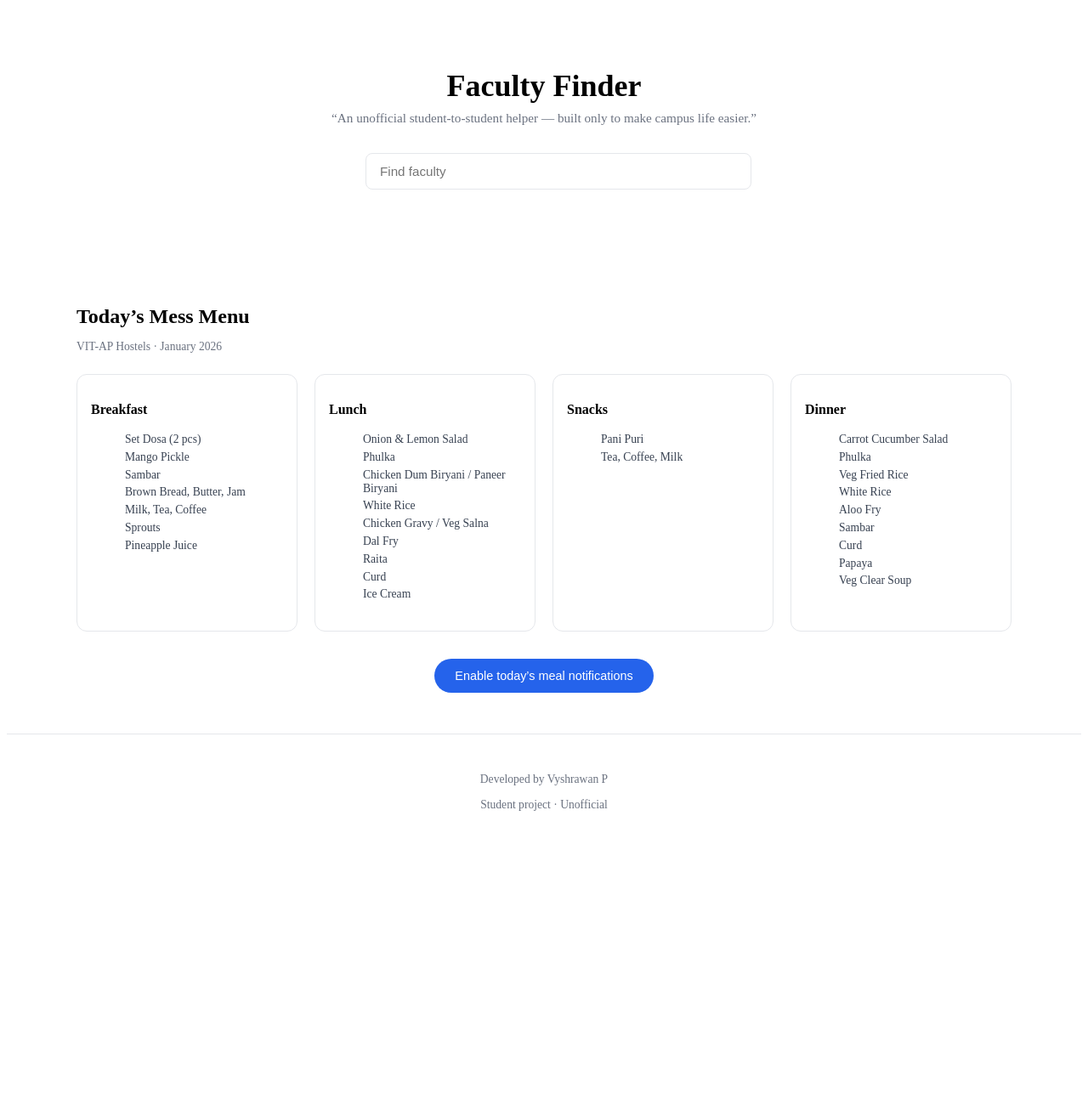
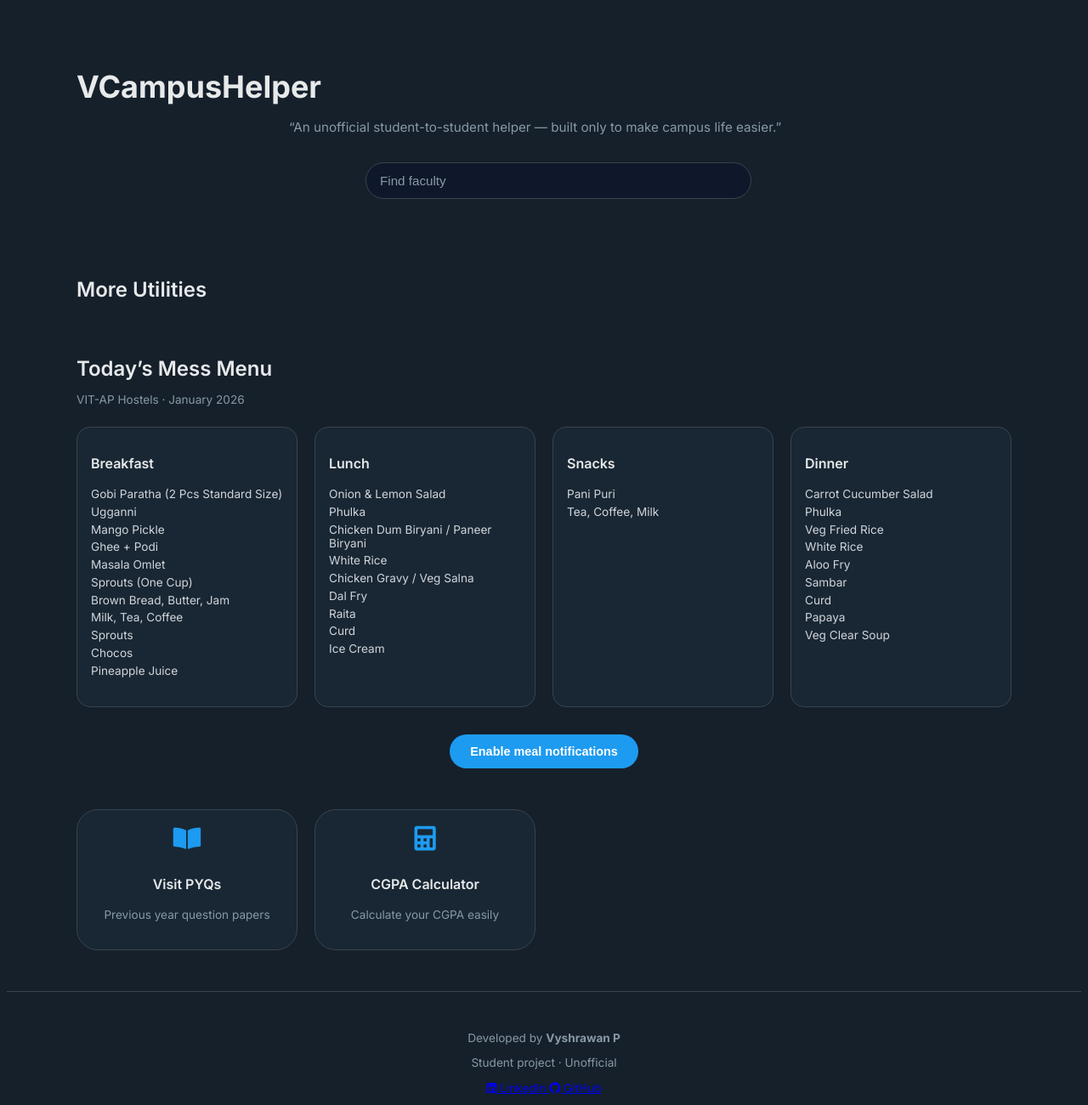
Before and after one commit to VyshrawanP/VCampusGo, a website: page public/index.html in a window 1280 px wide. Shown: the whole page at 85% size. Before the commit the page ends 1009 px from the top, so only its background shows below. Drawn offline with Linux system fonts and the light colour scheme.

Commit message:
New Funntionalities added

```diff
--- a/mess_menue.json
+++ b/mess_menue.json
@@ -60,7 +60,7 @@
     "dinner": ["Cucumber Salad", "Phulka", "Tomato Rice", "White Rice", "Dal Fry", "Curd", "Muskmelon", "Hot & Sour Soup"]
   },
   "11": {
-    "breakfast": ["Set Dosa (2 pcs)", "Mango Pickle", "Sambar", "Brown Bread, Butter, Jam", "Milk, Tea, Coffee", "Sprouts", "Pineapple Juice"],
+    "breakfast": ["Gobi Paratha (2 Pcs Standard Size) ","Ugganni", "Mango Pickle", "Ghee + Podi", "Masala Omlet","Sprouts (One Cup)","Brown Bread, Butter, Jam", "Milk, Tea, Coffee", "Sprouts","Chocos", "Pineapple Juice"],
     "lunch": ["Onion & Lemon Salad", "Phulka", "Chicken Dum Biryani / Paneer Biryani", "White Rice", "Chicken Gravy / Veg Salna", "Dal Fry", "Raita", "Curd", "Ice Cream"],
     "snacks": ["Pani Puri", "Tea, Coffee, Milk"],
     "dinner": ["Carrot Cucumber Salad", "Phulka", "Veg Fried Rice", "White Rice", "Aloo Fry", "Sambar", "Curd", "Papaya", "Veg Clear Soup"]
--- a/public/api/send-push.js
+++ b/public/api/send-push.js
@@ -1,6 +1,3 @@
-export const config = {
-  runtime: "nodejs"
-};
 import webpush from "web-push";
 import fs from "fs";
 import path from "path";
--- a/public/css/style.css
+++ b/public/css/style.css
@@ -1,3 +1,30 @@
+/* ======================
+   TWITTER DIM THEME
+====================== */
+:root {
+  --bg-main: #15202b;
+  --bg-card: #192734;
+
+  --text-main: #e7e9ea;
+  --text-muted: #8899a6;
+
+  --blue-primary: #1d9bf0;
+  --blue-secondary: #0f4e7a;
+
+  --border-primary: #38444d;
+  --border-secondary: #22303c;
+
+  --glow-blue: rgba(29, 155, 240, 0.25);
+}
+
+/* ======================
+   GLOBAL
+====================== */
+body {
+  background-color: var(--bg-main);
+  color: var(--text-main);
+  font-family: 'Inter', system-ui, -apple-system, BlinkMacSystemFont, sans-serif;
+}
 
 /* ======================
    LAYOUT
@@ -6,7 +33,8 @@
   max-width: 1100px;
   margin: 0 auto;
   padding: 3rem 1.5rem 2rem;
-  text-align: center;
+  text-align: left;
+
 }
 
 .main-content {
@@ -32,7 +60,7 @@ h2 {
 
 .subtitle {
   font-size: 0.95rem;
-  color: #6b7280;
+  color: var(--text-muted);
   max-width: 600px;
   margin: 0.5rem auto 2rem;
 }
@@ -49,27 +77,61 @@ h2 {
   width: 100%;
   padding: 0.75rem 1rem;
   font-size: 0.95rem;
-  border-radius: 8px;
-  border: 1px solid #e5e7eb;
+  border-radius: 999px;
+  border: 1px solid var(--border-primary);
+  background: #0f172a;
+  color: var(--text-main);
   outline: none;
   transition: border 0.2s ease, box-shadow 0.2s ease;
 }
 
+.title-things{
+  display: flex;
+  justify-content: flex-start;
+  align-items: left;
+  gap: 10px;
+  text-align: left;
+
+}
+
+#facultySearch::placeholder {
+  color: var(--text-muted);
+}
+
 #facultySearch:focus {
-  border-color: #2563eb;
-  box-shadow: 0 0 0 2px rgba(37, 99, 235, 0.15);
+  border-color: var(--blue-primary);
+  box-shadow: 0 0 0 2px var(--glow-blue);
 }
 
 /* ======================
-   FACULTY SECTION
+   SECTIONS
 ====================== */
 .faculty-section {
   margin-top: 2.5rem;
 }
 
+.mess-section {
+  margin: 4rem 0 3rem;
+}
+
+.mess-meta {
+  font-size: 0.85rem;
+  color: var(--text-muted);
+  margin-bottom: 1.5rem;
+}
+
+/* ======================
+   GRIDS
+====================== */
 .faculty-grid {
   display: grid;
   grid-template-columns: repeat(auto-fill, minmax(240px, 1fr));
+  gap: 1.25rem;
+}
+
+.mess-grid {
+  display: grid;
+  grid-template-columns: repeat(auto-fill, minmax(220px, 1fr));
   gap: 1.25rem;
 }
 
@@ -77,16 +139,17 @@ h2 {
    CARD BASE
 ====================== */
 .card {
-  background: #ffffff;
-  border: 1px solid #e5e7eb;
-  border-radius: 12px;
+  background: var(--bg-card);
+  border: 1px solid var(--border-primary);
+  border-radius: 16px;
   padding: 1rem;
-  transition: transform 0.15s ease, box-shadow 0.15s ease;
+  transition: transform 0.15s ease, box-shadow 0.15s ease, border-color 0.15s ease;
 }
 
 .card:hover {
-  transform: translateY(-2px);
-  box-shadow: 0 8px 24px rgba(0, 0, 0, 0.04);
+  transform: translateY(-3px);
+  border-color: var(--blue-primary);
+  box-shadow: 0 10px 30px var(--glow-blue);
 }
 
 /* ======================
@@ -102,7 +165,7 @@ h2 {
   object-fit: cover;
   border-radius: 50%;
   margin-bottom: 0.75rem;
-  border: 1px solid #e5e7eb;
+  border: 2px solid var(--border-secondary);
 }
 
 .faculty-card h3 {
@@ -112,27 +175,8 @@ h2 {
 
 .faculty-card p {
   font-size: 0.85rem;
-  color: #6b7280;
+  color: var(--text-muted);
   margin-top: 0.25rem;
-}
-
-/* ======================
-   MESS SECTION
-====================== */
-.mess-section {
-  margin: 4rem 0 3rem;
-}
-
-.mess-meta {
-  font-size: 0.85rem;
-  color: #6b7280;
-  margin-bottom: 1.5rem;
-}
-
-.mess-grid {
-  display: grid;
-  grid-template-columns: repeat(auto-fill, minmax(220px, 1fr));
-  gap: 1.25rem;
 }
 
 /* ======================
@@ -146,25 +190,49 @@ h2 {
 
 .mess-card ul {
   list-style: none;
+  padding: 0;
 }
 
 .mess-card li {
   font-size: 0.85rem;
   padding: 0.15rem 0;
-  color: #374151;
+  color: #d1d5db;
 }
 
 /* ======================
-   NOTIFICATION BUTTON
+   NEXT MEAL HIGHLIGHT
+====================== */
+.mess-card.next-meal {
+  border-color: var(--blue-primary);
+  box-shadow: 0 0 0 2px var(--glow-blue);
+  position: relative;
+}
+
+.mess-card.next-meal::before {
+  content: "NEXT MEAL";
+  position: absolute;
+  top: 10px;
+  right: 12px;
+  font-size: 0.7rem;
+  font-weight: 600;
+  letter-spacing: 0.05em;
+  color: white;
+  background: var(--blue-primary);
+  padding: 0.25rem 0.6rem;
+  border-radius: 999px;
+}
+
+/* ======================
+   BUTTON
 ====================== */
 .notify-btn {
   display: block;
   margin: 2rem auto 0;
   padding: 0.75rem 1.5rem;
   font-size: 0.9rem;
-  font-weight: 500;
-  color: #ffffff;
-  background-color: #2563eb;
+  font-weight: 600;
+  color: white;
+  background-color: var(--blue-primary);
   border: none;
   border-radius: 999px;
   cursor: pointer;
@@ -172,7 +240,7 @@ h2 {
 }
 
 .notify-btn:hover {
-  background-color: #1d4ed8;
+  background-color: #1a8cd8;
   transform: translateY(-1px);
 }
 
@@ -180,11 +248,12 @@ h2 {
    FOOTER
 ====================== */
 .footer {
+  margin-top: 3rem;
   text-align: center;
   padding: 2rem 1.5rem;
-  border-top: 1px solid #e5e7eb;
+  border-top: 1px solid var(--border-primary);
   font-size: 0.85rem;
-  color: #6b7280;
+  color: var(--text-muted);
 }
 
 .footer-sub {
@@ -192,7 +261,7 @@ h2 {
 }
 
 /* ======================
-   MOBILE TWEAKS
+   MOBILE
 ====================== */
 @media (max-width: 640px) {
   h1 {
@@ -203,14 +272,57 @@ h2 {
     font-size: 0.85rem;
   }
 }
-.mess-card.next-meal {
-  border-color: #2563eb;
-  box-shadow: 0 0 0 2px rgba(37, 99, 235, 0.15);
+
+.quick-visuals {
+  margin: 4rem 0 2rem;
 }
 
-.mess-card.next-meal h3::after {
-  content: " • Next";
-  color: #2563eb;
+.visual-grid {
+  display: grid;
+  grid-template-columns: repeat(auto-fill, minmax(220px, 1fr));
+  gap: 1.25rem;
+  margin-top: 1.25rem;
+}
+
+.visual-card {
+  background: var(--bg-card);
+  border: 1px solid var(--border-primary);
+  border-radius: 25px;
+  padding: 1.25rem;
+  text-align: center;
+  text-decoration: none;
+  color: var(--text-main);
+  transition: transform 0.15s ease, box-shadow 0.15s ease, border-color 0.15s ease;
+
+  display: flex;
+  flex-direction: column;
+  justify-content: space-between;
+}
+.cards-container > .visual-card {
+  height: 100%;
+}
+
+
+.visual-card i {
+  font-size: 1.8rem;
+  color: var(--blue-primary);
+  margin-bottom: 0.75rem;
+
+}
+
+.visual-card h3 {
+  font-size: 1rem;
+  font-weight: 600;
+  margin-bottom: 0.25rem;
+}
+
+.visual-card p {
   font-size: 0.85rem;
-  font-weight: 500;
+  color: var(--text-muted);
 }
+
+.visual-card:hover {
+  transform: translateY(-3px);
+  border-color: var(--blue-primary);
+  box-shadow: 0 10px 30px var(--glow-blue);
+}
--- a/public/data/mess_menue.json
+++ b/public/data/mess_menue.json
@@ -60,7 +60,7 @@
     "dinner": ["Cucumber Salad", "Phulka", "Tomato Rice", "White Rice", "Dal Fry", "Curd", "Muskmelon", "Hot & Sour Soup"]
   },
   "11": {
-    "breakfast": ["Set Dosa (2 pcs)", "Mango Pickle", "Sambar", "Brown Bread, Butter, Jam", "Milk, Tea, Coffee", "Sprouts", "Pineapple Juice"],
+    "breakfast": ["Gobi Paratha (2 Pcs Standard Size) ","Ugganni", "Mango Pickle", "Ghee + Podi", "Masala Omlet","Sprouts (One Cup)","Brown Bread, Butter, Jam", "Milk, Tea, Coffee", "Sprouts","Chocos", "Pineapple Juice"],
     "lunch": ["Onion & Lemon Salad", "Phulka", "Chicken Dum Biryani / Paneer Biryani", "White Rice", "Chicken Gravy / Veg Salna", "Dal Fry", "Raita", "Curd", "Ice Cream"],
     "snacks": ["Pani Puri", "Tea, Coffee, Milk"],
     "dinner": ["Carrot Cucumber Salad", "Phulka", "Veg Fried Rice", "White Rice", "Aloo Fry", "Sambar", "Curd", "Papaya", "Veg Clear Soup"]
--- a/public/index.html
+++ b/public/index.html
@@ -5,28 +5,47 @@
   <meta name="viewport" content="width=device-width, initial-scale=1.0" />
 
   <title>Student Utility Portal</title>
+  <link
+  rel="stylesheet"
+  href="https://cdnjs.cloudflare.com/ajax/libs/font-awesome/6.4.0/css/all.min.css"
+/>
+
 
   <!-- Google Font -->
   <link rel="preconnect" href="https://fonts.googleapis.com">
   <link rel="preconnect" href="https://fonts.gstatic.com" crossorigin>
-  <link href="https://fonts.googleapis.com/css2?family=Inter:wght@400;500;600;700&display=swap" rel="stylesheet">
+  <link
+    href="https://fonts.googleapis.com/css2?family=Inter:wght@400;500;600;700&display=swap"
+    rel="stylesheet"
+  >
 
   <!-- CSS -->
   <link rel="stylesheet" href="css/style.css">
 
 
+  <!-- PWA -->
+  <link rel="manifest" href="manifest.json">
+
+  <link
+  rel="stylesheet"
+  href="https://cdnjs.cloudflare.com/ajax/libs/font-awesome/5.15.4/css/all.min.css"
+/>
 
 
-  <!-- PWA -->
-  <link rel="manifest" href="manifest.json">
-  <meta name="theme-color" content="#2563eb">
+
 </head>
 
 <body>
 
   <!-- ================= HEADER / FACULTY FINDER ================= -->
   <header class="header">
-    <h1>Faculty Finder</h1>
+
+    <div class="title-things">
+
+      <h1>VCampusHelper</h1>
+      </div>
+
+
     <p class="subtitle">
       “An unofficial student-to-student helper — built only to make campus life easier.”
     </p>
@@ -48,7 +67,7 @@
         <!-- Faculty cards injected via JS -->
       </div>
     </section>
-
+  <h2>More Utilities</h2>
     <!-- ================= MESS MENU ================= -->
     <section class="mess-section">
       <h2>Today’s Mess Menu</h2>
@@ -61,18 +80,47 @@
       </div>
 
       <button id="notifyBtn" class="notify-btn">
-        Enable today’s meal notifications
+        Enable  meal notifications
       </button>
     </section>
+
+
+  <div class="visual-grid">
+    <a href="https://ripdspace.netlify.app/" class="visual-card">
+      <i class="fas fa-book-open"></i>
+      <h3>Visit PYQs</h3>
+      <p>Previous year question papers</p>
+    </a>
+
+
+    <a href="https://cgpacalculation-2.onrender.com/" class="visual-card">
+      <i class="fas fa-calculator"></i>
+      <h3>CGPA Calculator</h3>
+      <p>Calculate your CGPA easily</p>
+
+    </a>
   </main>
 
   <!-- ================= FOOTER ================= -->
   <footer class="footer">
-    <p>Developed by Vyshrawan P</p>
+      <div class="footer-content">
+    <p class="footer-name">Developed by <strong>Vyshrawan P</strong></p>
     <p class="footer-sub">Student project · Unofficial</p>
+
+  <div class="footer-links">
+  <a href="https://www.linkedin.com/in/vyshrawan-p-795b5b256/" target="_blank" rel="noopener noreferrer">
+    <i class="fab fa-linkedin"></i> LinkedIn
+  </a>
+  <a href="https://github.com/VyshrawanP" target="_blank" rel="noopener noreferrer">
+    <i class="fab fa-github"></i> GitHub
+  </a>
+</div>
+
+
+  </div>
   </footer>
 
-  <!-- ================= JS ================= -->
+  <!-- ================= JS (UNCHANGED) ================= -->
   <script src="js/faculty.js"></script>
   <script src="js/mess.js"></script>
   <script src="js/notification.js"></script>
--- a/public/js/main.js
+++ b/public/js/main.js
@@ -1,3 +1,4 @@
 if ("serviceWorker" in navigator) {
-  navigator.serviceWorker.register("/sw.js");
+navigator.serviceWorker.register("/sw.js");
+
 }
--- a/public/js/mess.js
+++ b/public/js/mess.js
@@ -5,6 +5,10 @@
 const messMetaEl = document.getElementById("messMeta");
 const messCardsEl = document.getElementById("messCards");
 const today = new Date();
+const now = new Date();
+now.setHours(6);
+now.setMinutes(31);
+
 const todayDate = today.getDate(); // 1–31 (this is what your JSON uses)
 
 
@@ -20,6 +24,8 @@ fetch("./data/mess_menue.json")
     console.error(err);
     messCardsEl.innerHTML = "<p>Failed to load menu</p>";
   });
+
+
 
 function renderTodayMenu(data) {
   messMetaEl.textContent = "VIT-AP Hostels · January 2026";
--- a/public/js/notification.js
+++ b/public/js/notification.js
@@ -1,5 +1,10 @@
+// ================================
+// NOTIFICATIONS (SIMPLE & SAFE)
+// ================================
+
 const notifyBtn = document.getElementById("notifyBtn");
 
+// 1️⃣ Ask permission when user clicks
 notifyBtn.addEventListener("click", async () => {
   if (!("serviceWorker" in navigator)) {
     alert("Service workers not supported");
@@ -12,28 +17,41 @@ notifyBtn.addEventListener("click", async () => {
     return;
   }
 
-  const reg = await navigator.serviceWorker.ready;
-
-  const subscription = await reg.pushManager.subscribe({
-    userVisibleOnly: true,
-    applicationServerKey: urlBase64ToUint8Array("YOUR_PUBLIC_VAPID_KEY")
-  });
-
-  await fetch("/api/subscribe", {
-    method: "POST",
-    headers: { "Content-Type": "application/json" },
-    body: JSON.stringify(subscription)
-  });
-
-  alert("Meal notifications enabled");
+  alert("Meal notifications enabled ✅");
 });
 
-function urlBase64ToUint8Array(base64String) {
-  const padding = "=".repeat((4 - base64String.length % 4) % 4);
-  const base64 = (base64String + padding)
-    .replace(/-/g, "+")
-    .replace(/_/g, "/");
+// 2️⃣ Morning notification logic
+function sendMorningNotification() {
+  navigator.serviceWorker.ready.then(reg => {
+    reg.showNotification("🌅 Good Morning", {
+      body: "Breakfast will be available soon",
+    });
+  });
+}
 
-  const raw = atob(base64);
-  return Uint8Array.from([...raw].map(c => c.charCodeAt(0)));
+// 3️⃣ Time check (6:30 AM)
+function checkMorningNotification() {
+  const now = new Date();
+  const isAfterMorning =
+    now.getHours() > 6 ||
+    (now.getHours() === 6 && now.getMinutes() >= 30);
+
+  const today = now.toDateString();
+  const alreadySent = localStorage.getItem("morningSent") === today;
+
+  if (isAfterMorning && !alreadySent) {
+    sendMorningNotification();
+    localStorage.setItem("morningSent", today);
+  }
 }
+
+// 4️⃣ Run check on page load
+checkMorningNotification();
+
+// ================================
+// DEBUG (THIS IS WHAT YOU ASKED)
+// ================================
+
+window.testMorning = () => {
+  sendMorningNotification();
+};
```
Also changed, not shown: randomshit.txt (+60 -0 lines), manifest.json, sw.js (renamed from public/sw.js).
